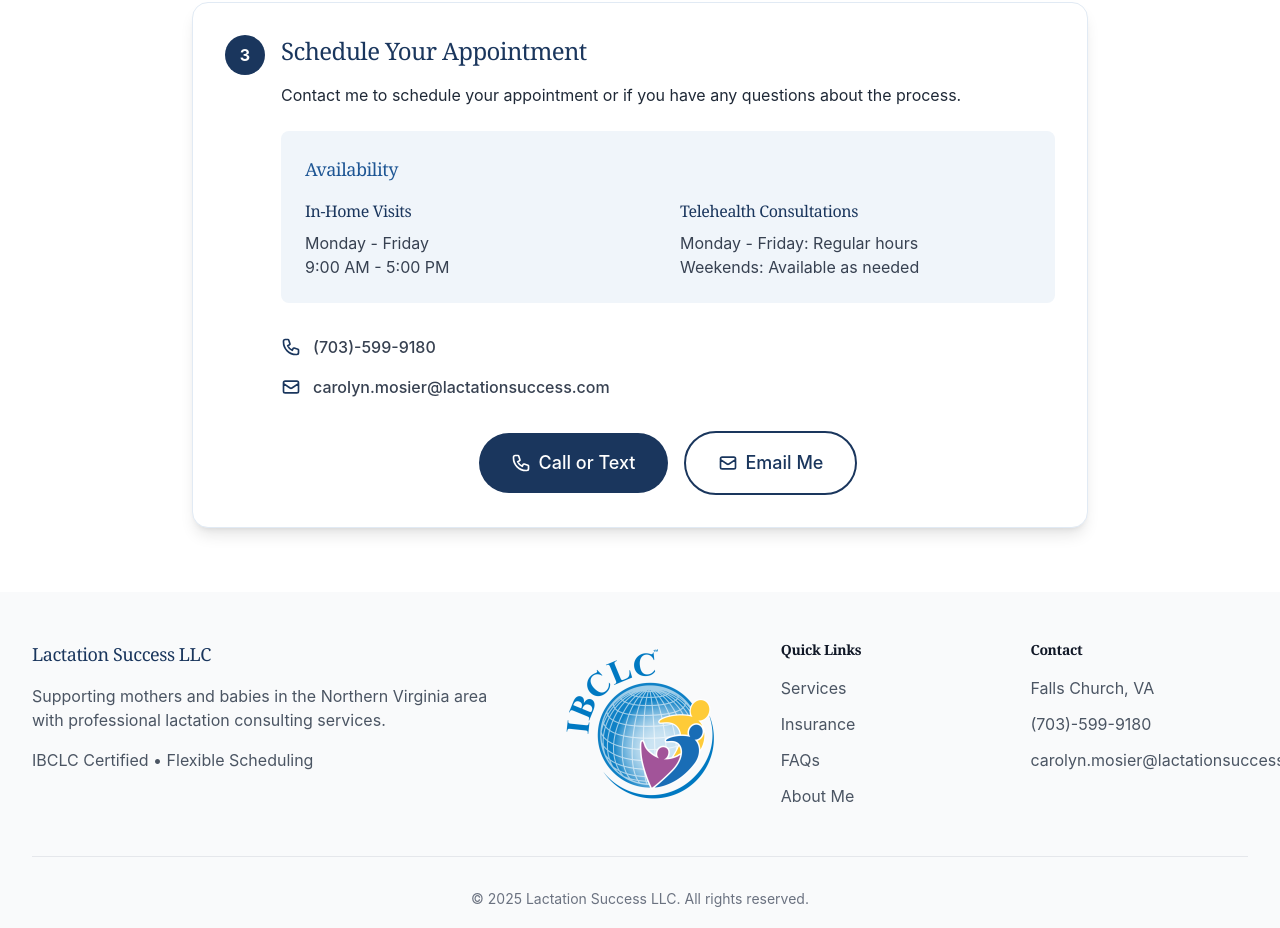
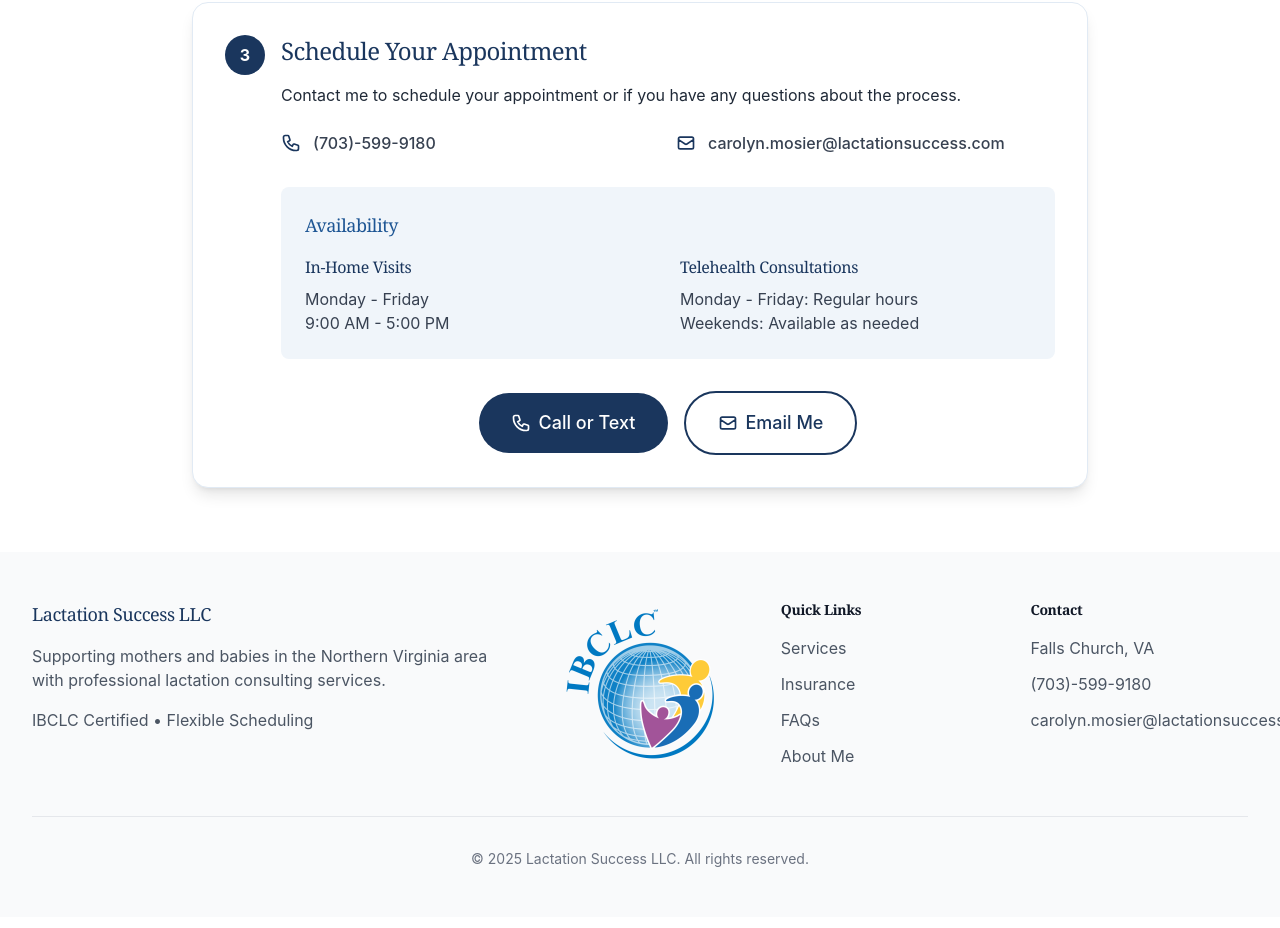
Before and after one commit to JoshuaMosier/lactation-success-site, a SvelteKit app: page /appointments in a window 1280 px wide. Shown: the part 1900-2828 px from the top of the page. Built offline with nearby package versions, Linux system fonts and the light colour scheme.

Commit message:
moved appointment contact info

```diff
--- a/src/routes/appointments/+page.svelte
+++ b/src/routes/appointments/+page.svelte
@@ -298,6 +298,22 @@
                 Contact me to schedule your appointment or if you have any questions about the process.
               </p>
 
+              <!-- Contact Information -->
+              <div class="grid md:grid-cols-2 gap-4 mb-8">
+                <div class="flex items-center text-gray-700">
+                  <svg class="h-5 w-5 text-blue-900 mr-3 flex-shrink-0" fill="none" stroke="currentColor" viewBox="0 0 24 24">
+                    <path stroke-linecap="round" stroke-linejoin="round" stroke-width="2" d="M3 5a2 2 0 012-2h3.28a1 1 0 01.948.684l1.498 4.493a1 1 0 01-.502 1.21l-2.257 1.13a11.042 11.042 0 005.516 5.516l1.13-2.257a1 1 0 011.21-.502l4.493 1.498a1 1 0 01.684.949V19a2 2 0 01-2 2h-1C9.716 21 3 14.284 3 6V5z" />
+                  </svg>
+                  <span class="font-medium">(703)-599-9180</span>
+                </div>
+                <div class="flex items-center text-gray-700">
+                  <svg class="h-5 w-5 text-blue-900 mr-3 flex-shrink-0" fill="none" stroke="currentColor" viewBox="0 0 24 24">
+                    <path stroke-linecap="round" stroke-linejoin="round" stroke-width="2" d="M3 8l7.89 5.26a2 2 0 002.22 0L21 8M5 19h14a2 2 0 002-2V7a2 2 0 00-2-2H5a2 2 0 00-2 2v10a2 2 0 002 2z" />
+                  </svg>
+                  <span class="font-medium">carolyn.mosier@lactationsuccess.com</span>
+                </div>
+              </div>
+
               <!-- Availability Info -->
               <div class="bg-blue-50 rounded-lg p-6 mb-8">
                 <h4 class="text-lg font-serif text-blue-800 mb-4">Availability</h4>
@@ -312,22 +328,6 @@
                     <p class="text-gray-700">Monday - Friday: Regular hours</p>
                     <p class="text-gray-700">Weekends: Available as needed</p>
                   </div>
-                </div>
-              </div>
-
-              <!-- Contact Information -->
-              <div class="mb-8 space-y-4 max-w-full">
-                <div class="flex items-start sm:items-center text-gray-700">
-                  <svg class="h-5 w-5 text-blue-900 mr-3 flex-shrink-0" fill="none" stroke="currentColor" viewBox="0 0 24 24">
-                    <path stroke-linecap="round" stroke-linejoin="round" stroke-width="2" d="M3 5a2 2 0 012-2h3.28a1 1 0 01.948.684l1.498 4.493a1 1 0 01-.502 1.21l-2.257 1.13a11.042 11.042 0 005.516 5.516l1.13-2.257a1 1 0 011.21-.502l4.493 1.498a1 1 0 01.684.949V19a2 2 0 01-2 2h-1C9.716 21 3 14.284 3 6V5z" />
-                  </svg>
-                  <span class="font-medium break-words">(703)-599-9180</span>
-                </div>
-                <div class="flex items-start sm:items-center text-gray-700">
-                  <svg class="h-5 w-5 text-blue-900 mr-3 flex-shrink-0" fill="none" stroke="currentColor" viewBox="0 0 24 24">
-                    <path stroke-linecap="round" stroke-linejoin="round" stroke-width="2" d="M3 8l7.89 5.26a2 2 0 002.22 0L21 8M5 19h14a2 2 0 002-2V7a2 2 0 00-2-2H5a2 2 0 00-2 2v10a2 2 0 002 2z" />
-                  </svg>
-                  <span class="font-medium break-words">carolyn.mosier@lactationsuccess.com</span>
                 </div>
               </div>
 
```
